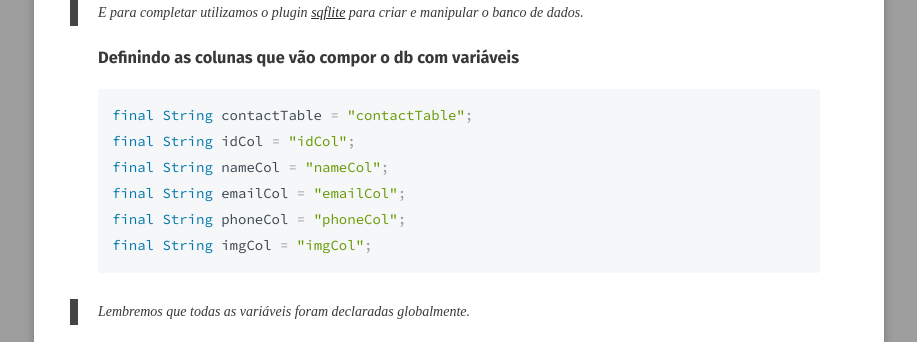
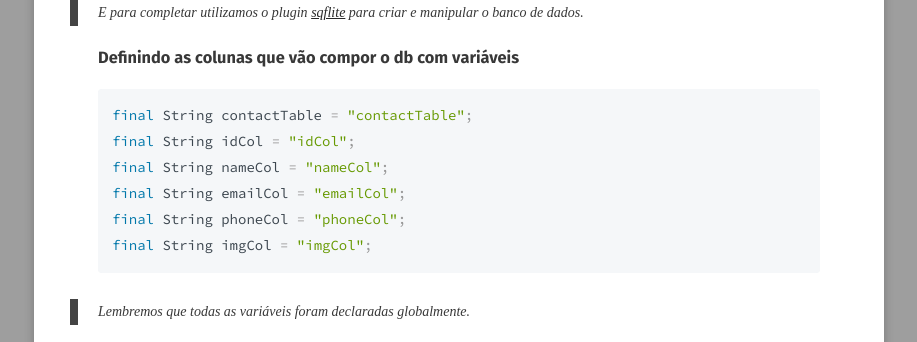
Before and after one commit to jsdaniell/jsdaniell.github.io, a Jekyll site: the page built from _posts/2019-06-16-implementando-sqflite-flutter.md, in a window 1280 px wide. Shown: the part 1891-2233 px from the top of the page, without its empty margins (181-1098 px from the left). Built offline with Jekyll 4.4.1, drawn with Linux system fonts in a browser that asks for light colours; some web fonts are replaced; comment, search, counter and statistics services are not loaded.

Commit message:
syntax fixed

```diff
--- a/_sass/syntax.scss
+++ b/_sass/syntax.scss
@@ -33,7 +33,7 @@ pre.highlight {
 	.kn                { color: #999999 }                            /* Keyword.Namespace           */
 	.kp                { color: #0077aa }                            /* Keyword.Pseudo              */
 	.kr                { color: #0077aa }                            /* Keyword.Reserved            */
-	.kt                { color: #0077aa }                            /* Keyword.Type                */
+	.kt                { color: #3b454e }                            /* Keyword.Type                */
 	.ld                { color: #669900 }                            /* Literal.Date                */
 	.m                 { color: #990055 }                            /* Literal.Number              */
 	.s                 { color: #669900 }                            /* Literal.String              */
```
